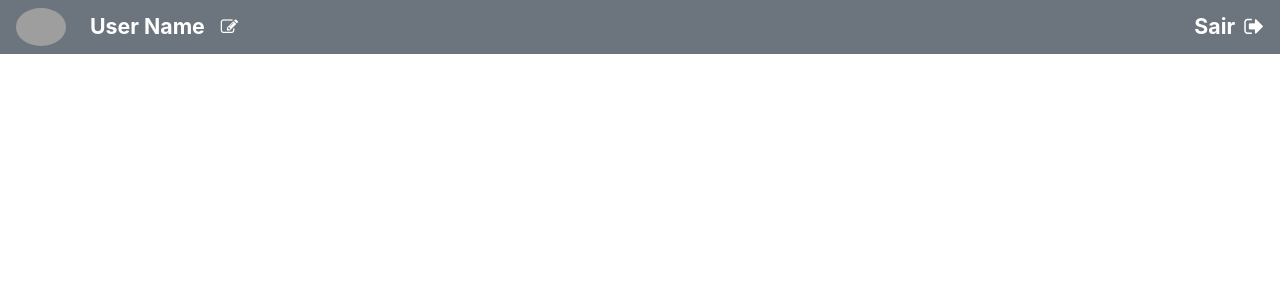
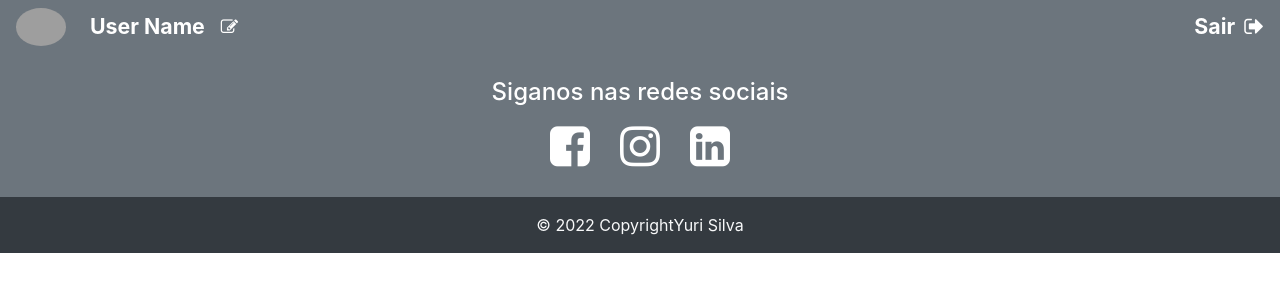
Before and after one commit to yurikgs/bootcamp-generation-angular, an Angular app: page / in a window 1280 px wide. Shown: the top 300 px of the page. Built offline with nearby package versions, Linux system fonts and the light colour scheme; grey boxes are pictures that could not be loaded.

Commit message:
primeira implementação menu e rodapé

```diff
--- a/src/app/app.component.html
+++ b/src/app/app.component.html
@@ -1 +1,2 @@
 <app-menu></app-menu>
+<app-rodape></app-rodape>
--- a/src/app/rodape/rodape.component.css
+++ b/src/app/rodape/rodape.component.css
@@ -0,0 +1,31 @@
+ul.social-network {
+    list-style: none;
+    padding: 0;
+}
+
+ul.social-network li {
+    display: inline;
+    margin: 0;
+    padding: 5px;
+}
+
+
+/*classes sebreescritas*/
+
+.fa {
+    font-size: 35pt;
+    color: white;
+    padding: 10px;
+}
+
+.fa-facebook-square:hover {
+    color: #3b5998;
+}
+
+.fa-instagram:hover {
+    color: #C13584;
+}
+
+.fa-linkedin-square:hover {
+    color: #0072b1;
+}
--- a/src/app/rodape/rodape.component.html
+++ b/src/app/rodape/rodape.component.html
@@ -1 +1,34 @@
-<p>rodape works!</p>
+<footer class="page-footer font-small bg-secondary pt-4">
+    <div class="container">
+        <div class="row">
+            <div class="col-md-12 d-flex justify-content-center">
+                <h4 class="text-white">Siganos nas redes sociais</h4>
+            </div>
+        </div>
+        <div class="row">
+            <div class="col-md-12 d-flex justify-content-center">
+                <ul class="social-network">
+                    <li>
+                        <a href="https://www.facebook.com/" target="_blank" class="icoFacebook">
+                            <i class="fa fa-facebook-square" aria-hidden="true"></i>
+                        </a>
+                    </li>
+                    <li>
+                        <a href="https://www.instagram.com/" target="_blank" class="icoInstagram">
+                            <i class="fa fa-instagram" aria-hidden="true"></i>
+                        </a>
+                    </li>
+                    <li>
+                        <a href="https://www.linkedin.com/" target="_blank" class="icoFacebook">
+                            <i class="fa fa-linkedin-square" aria-hidden="true"></i>
+                        </a>
+                    </li>
+                </ul>
+            </div>
+        </div>
+    </div>
+    <div class="footer-copyright bg-dark text-center py-3">
+        <span class="text-light"> © 2022 Copyright</span>
+        <a href="https://www.linkedin.com/in/yuri-silva-dev/" target="_blank" class="text-light">Yuri Silva</a>
+    </div>
+</footer>
```
